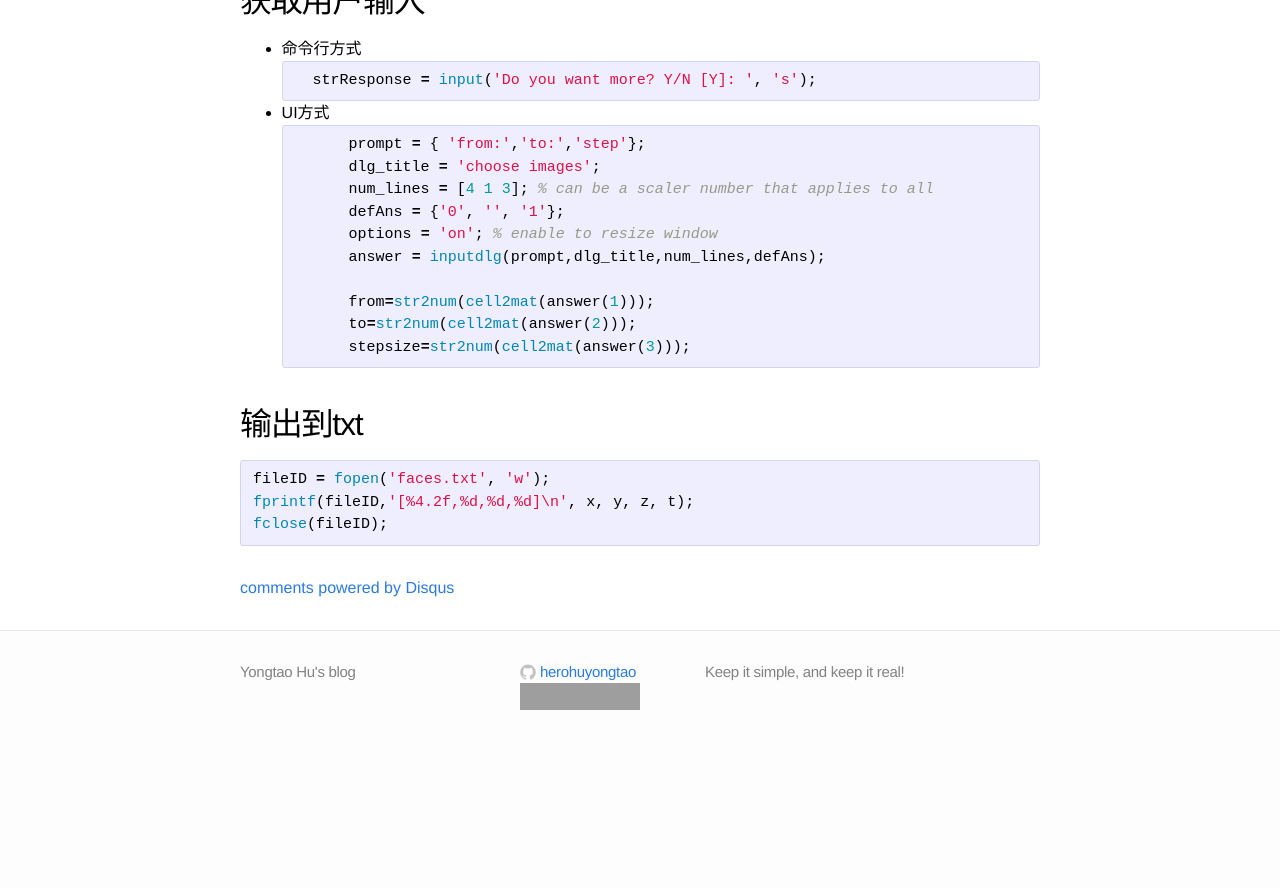
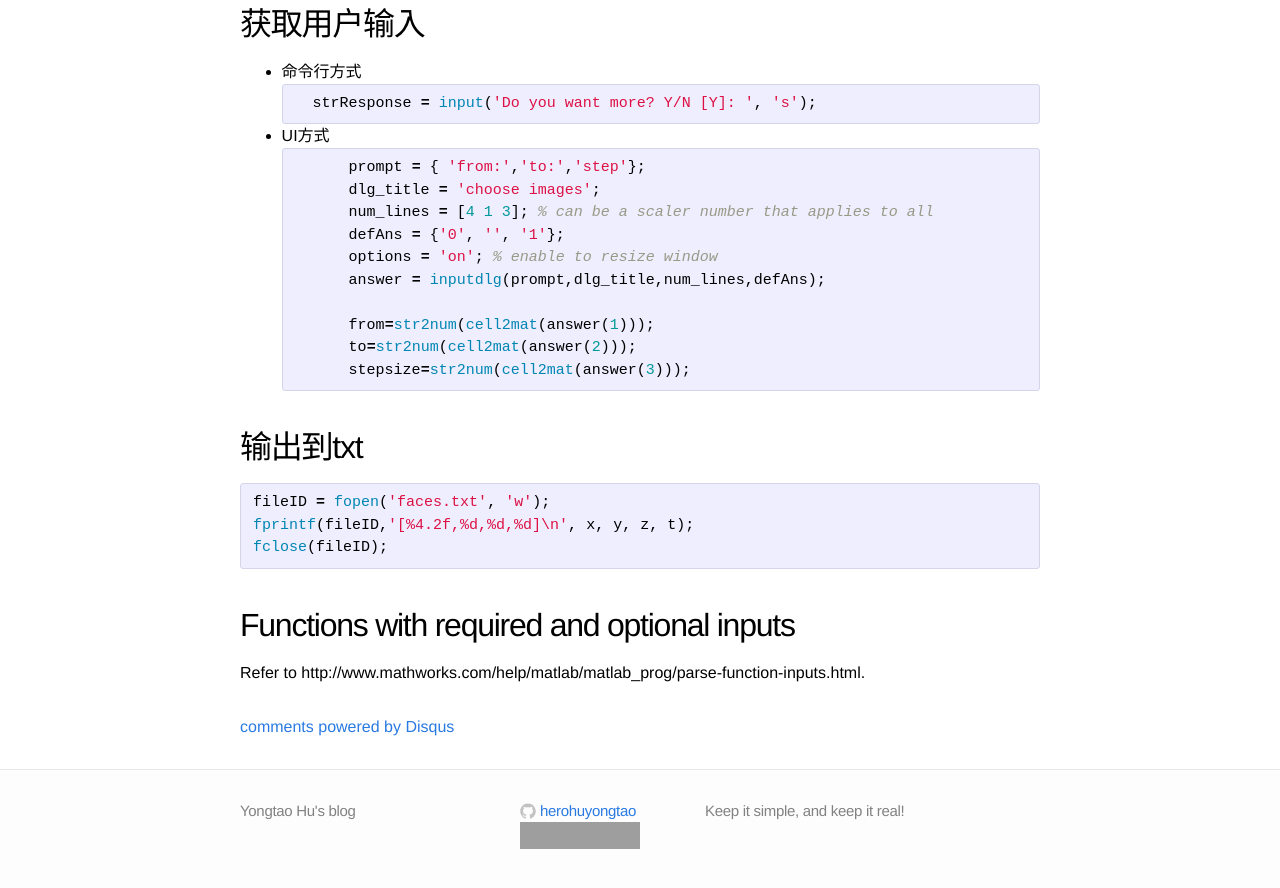
Before and after one commit to blog-ythu/blog-ythu.github.io, a Jekyll site: the page built from _posts/2012-08-30-Matlab-sumup.md, in a window 1280 px wide and 900 px high, scrolled down 2260 px. Shown: the top 888 px of the window. Built offline with Jekyll 4.4.1, drawn with Linux system fonts in a browser that asks for light colours; nearby versions of some CDN libraries; Markdown is read by kramdown in place of the engine named in the settings; comment, search, counter and statistics services are not loaded; before the commit the page ends 3021 px from its top, so only the background shows below that; some of the changed text lies outside the part shown; grey boxes are pictures that could not be loaded.

Commit message:
refine post: MATLAB sumup

````diff
--- a/_posts/2012-08-30-Matlab-sumup.md
+++ b/_posts/2012-08-30-Matlab-sumup.md
@@ -112,3 +112,6 @@ fileID = fopen('faces.txt', 'w');
 fprintf(fileID,'[%4.2f,%d,%d,%d]\n', x, y, z, t);
 fclose(fileID);
 ```
+
+## Functions with required and optional inputs
+Refer to http://www.mathworks.com/help/matlab/matlab_prog/parse-function-inputs.html.
````
